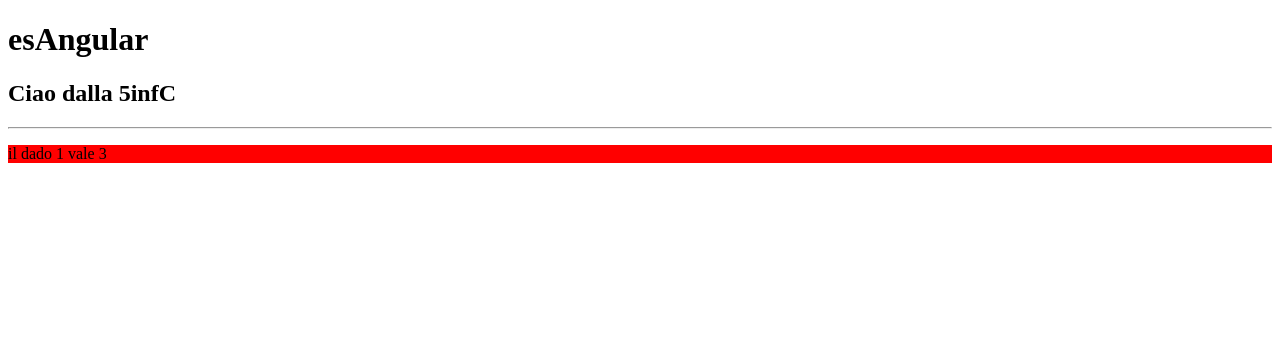
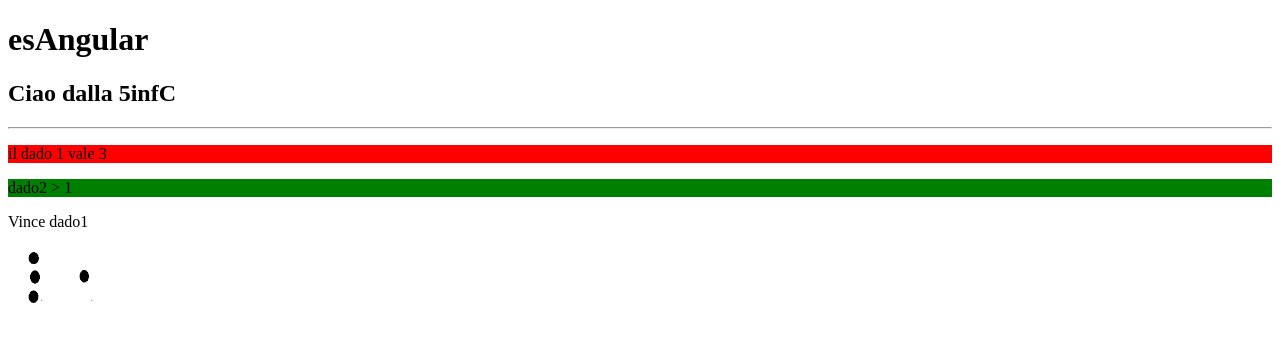
Before and after one commit to germanopagliero/esAngular, an Angular app: page / in a window 1280 px wide. Shown: the top 342 px of the page. Built offline with nearby package versions, Linux system fonts and the light colour scheme.

Commit message:
Direttive e Property Binding

```diff
--- a/src/app/dadi/dadi.component.html
+++ b/src/app/dadi/dadi.component.html
@@ -1 +1,9 @@
 <p [ngStyle]="{'backgroundColor': dado1>dado2 ? 'red' : (dado2>dado1) ? 'green' : 'yellow' }">il dado 1 vale {{dado1}}</p>
+<p [ngClass]="{'rosso': dado1<dado2, 'verde': dado1>dado2, 'giallo': dado1==dado2}">dado2 > {{ dado2 }}</p>
+<p>
+    <span *ngIf="dado1>dado2">Vince dado1</span>
+    <span *ngIf="dado1<dado2">Vince dado2</span>
+    <span *ngIf="pari">Pari</span>
+</p>
+<img src="{{ pathDado1 }}"  alt="dado{{ dado1 }}" width="50" height="60">
+<img [src]="pathDado2"  alt="dado{{ dado2 }}" width="50" height="60">
--- a/src/app/dadi/dadi.component.ts
+++ b/src/app/dadi/dadi.component.ts
@@ -8,8 +8,8 @@ import { Component } from '@angular/core';
 export class DadiComponent {
   dado1:number=5;
   dado2:number=5;
-  pathDado1:string="assets/img";
-  pathDado2:string="assets/img";
+  pathDado1:string="assets/img/";
+  pathDado2:string="assets/img/";
   pari:boolean=false;
   constructor(){
     this.dado1 = Math.floor(Math.random()*6)+1;
```
